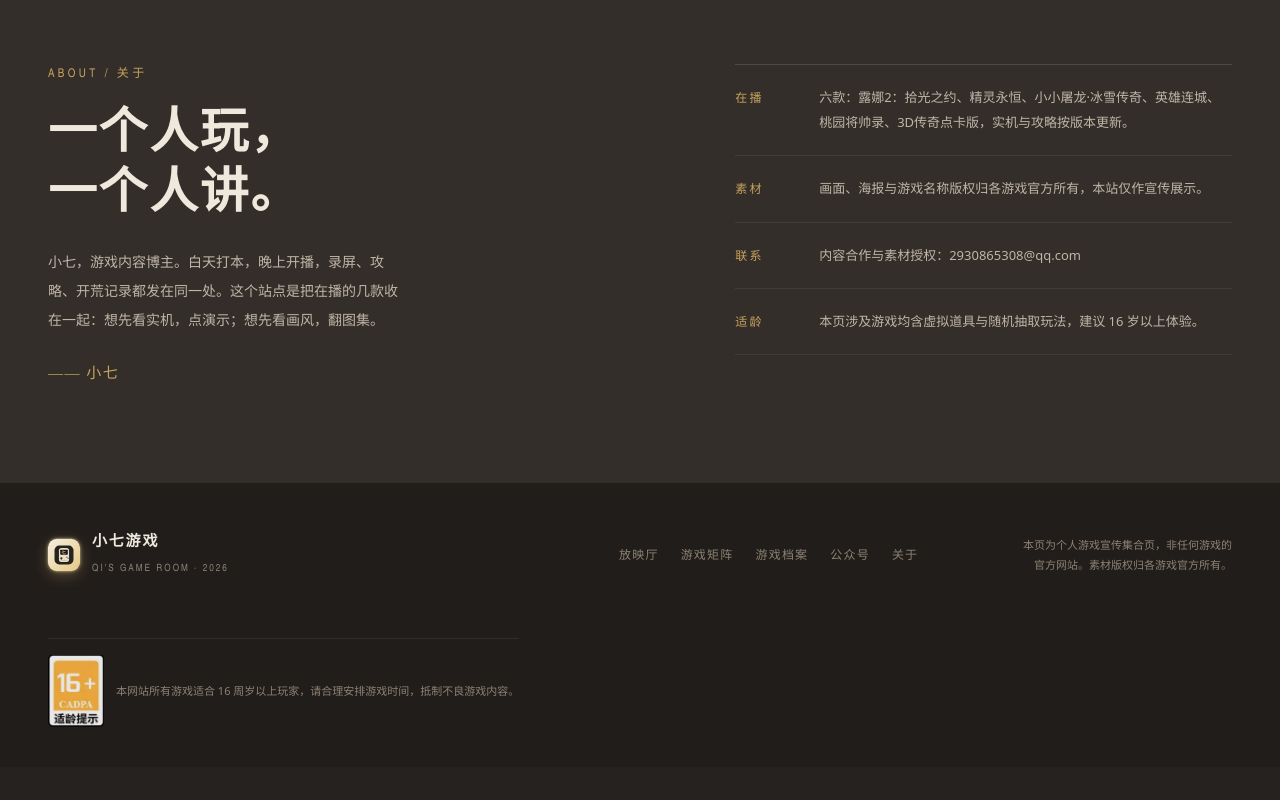
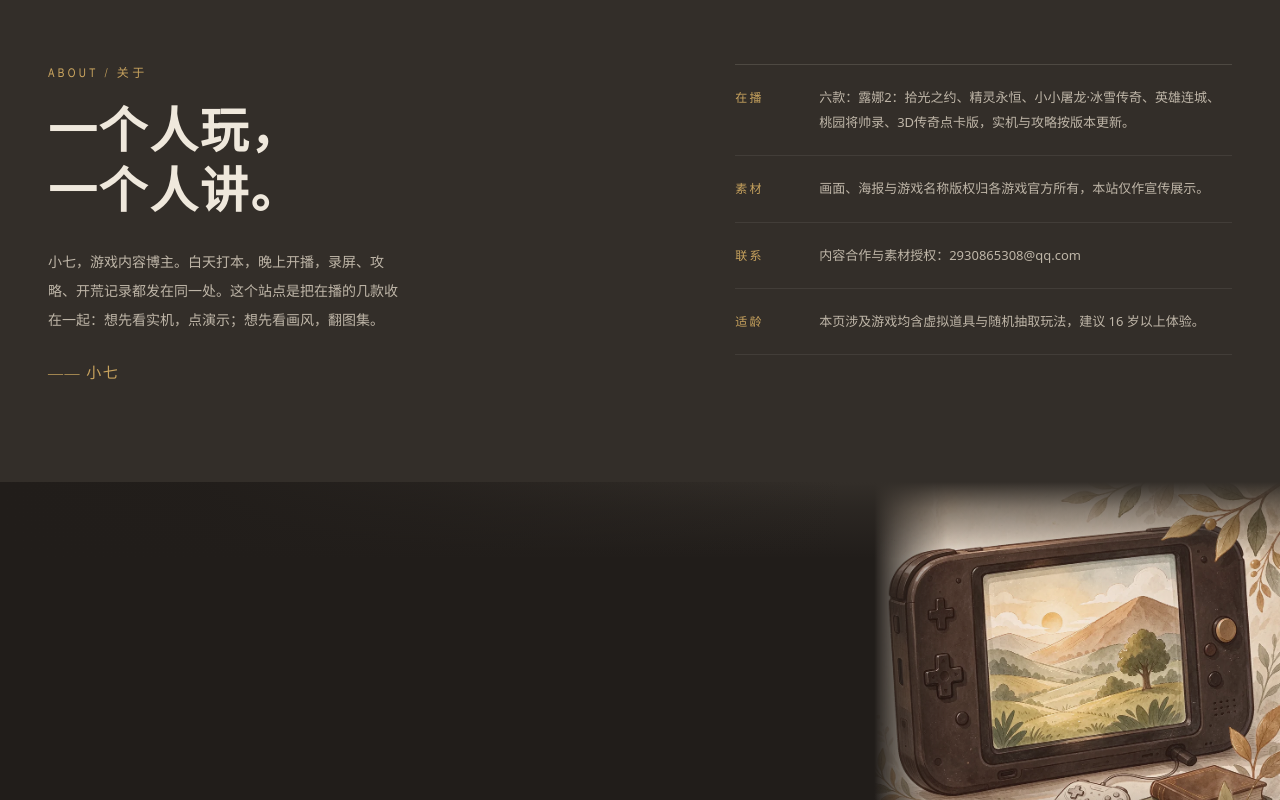
Before and after one commit to xqwyx77/xqsy77, a plain HTML site: page index.html in a window 1280 px wide. Shown: the part 11200-12000 px from the top of the page. Before the commit the page ends 11967 px from the top, so only its background shows below. Drawn offline with Linux system fonts and the light colour scheme.

Commit message:
页脚上方新增品牌尾景横幅 (index.html)

```diff
--- a/index.html
+++ b/index.html
@@ -163,6 +163,11 @@
       </ul>
     </div>
   </section>
+
+  <!-- ===== 品牌尾景：页脚上方的收尾横幅 ===== -->
+  <div class="brand-scene" aria-hidden="true">
+    <img src="assets/img/brand-scene.webp" alt="" loading="lazy" decoding="async">
+  </div>
 </main>
 
 <footer class="site-foot">
```
